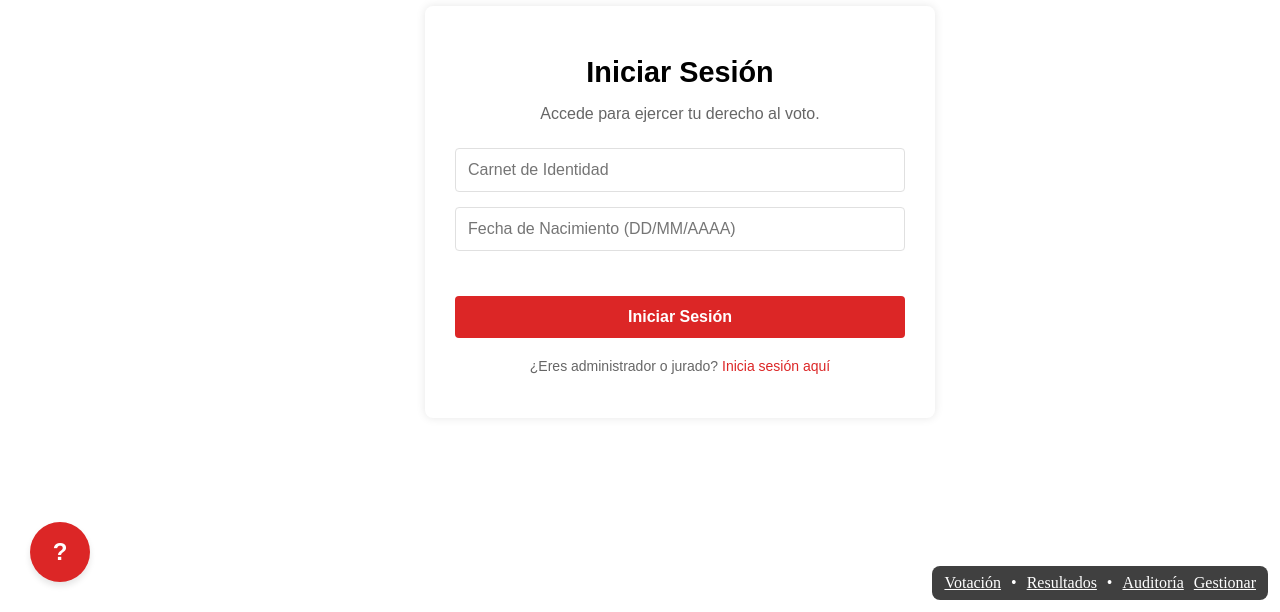
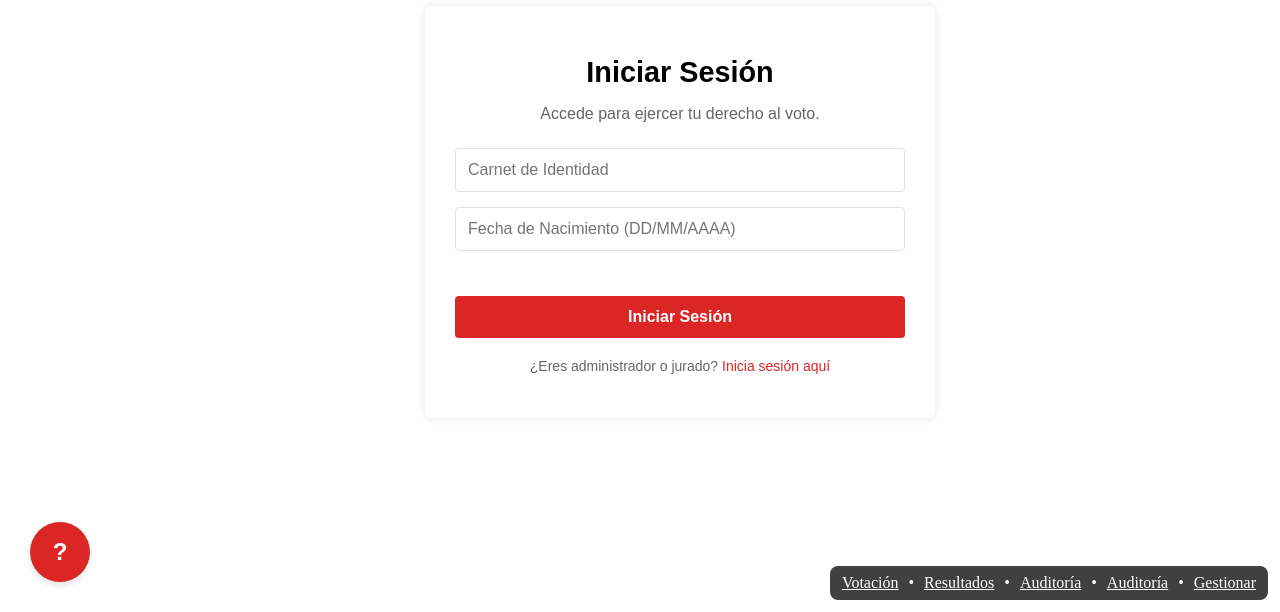
Before and after one commit to JesdanRS/BolivianDigitalizationVotes, a React app in the folder frontend/: page /login in a window 1280 px wide. Shown: the part 188-800 px from the top of the page. Built offline with nearby package versions, Linux system fonts and the light colour scheme; no server answers; the HTML template or start-up script is replaced by a standard one; what @react-keycloak/web, keycloak-js would draw is missing.

Commit message:
Corrección rol

```diff
--- a/frontend/src/App.jsx
+++ b/frontend/src/App.jsx
@@ -68,6 +68,11 @@ function App() {
       <Link style={{ color: "#fff" }} to="/auditoria">
         Auditoría
       </Link>
+      <span>•</span>
+      <Link style={{ color: "#fff" }} to="/admin/registros">
+        Auditoría
+      </Link>
+      <span>•</span>
       <Link style={{ color: "#fff" }} to="/gestionar-candidatos">
         Gestionar
       </Link>
--- a/frontend/src/keycloak.js
+++ b/frontend/src/keycloak.js
@@ -3,7 +3,7 @@ import Keycloak from "keycloak-js";
 const keycloak = new Keycloak({
   url: "http://localhost:8090",
   realm: "votaciones-realm",
-  clientId: "votaciones-client",
+  clientId: "frontend",
 });
 
 export default keycloak;
```
Also changed, not shown: 1 other file (tests, documents, lock files or other folders).
